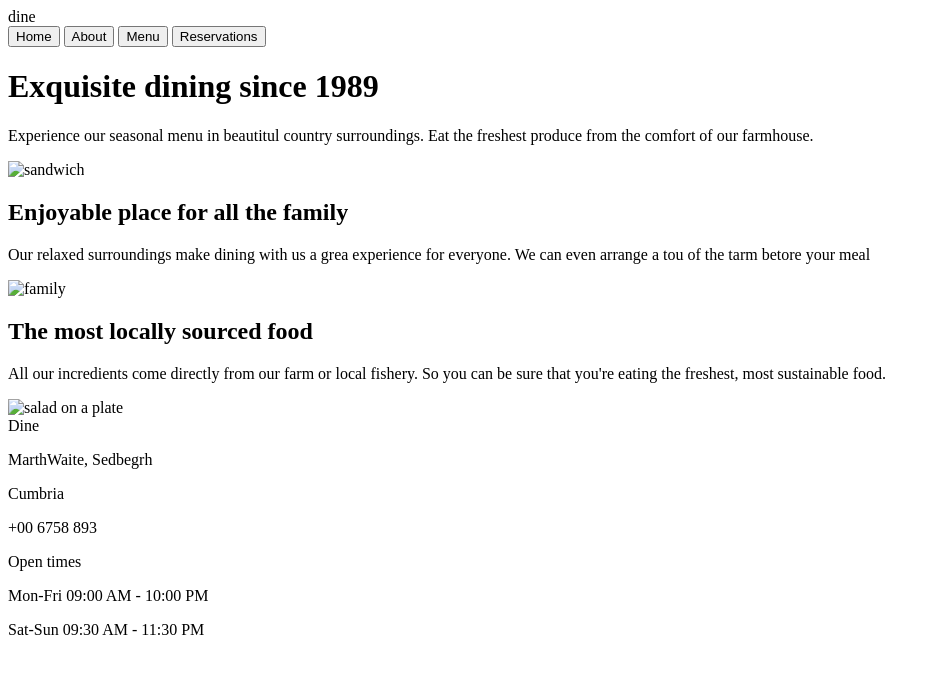
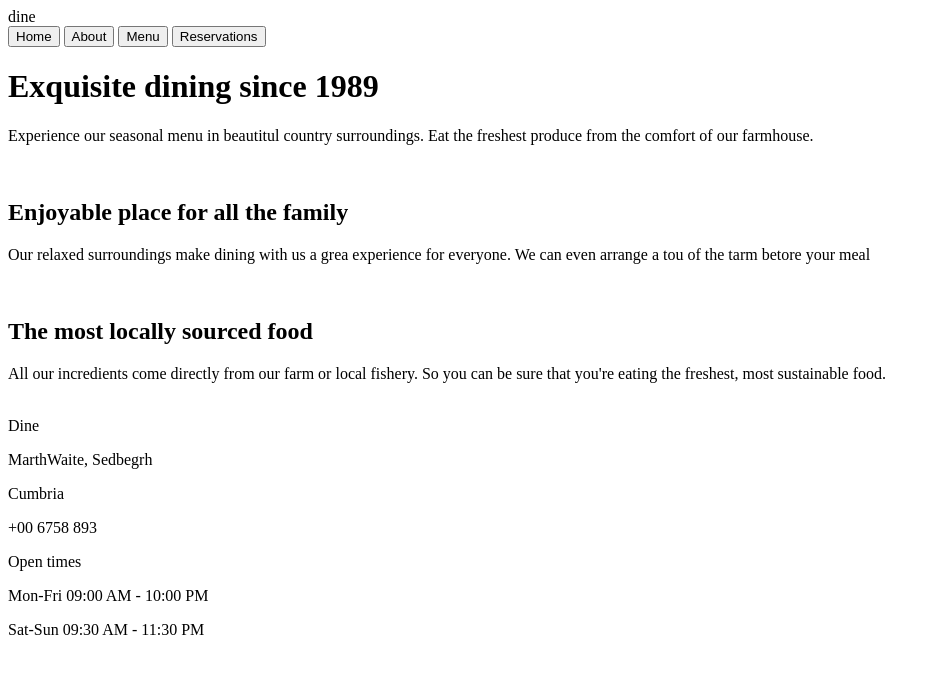
Before and after one commit to alrammahi-mariia/restaurant-page, a website built with webpack: page src/index.html in a window 1280 px wide. Shown: the whole page, without its empty margins (0-940 px from the left). Built offline with nearby package versions, Linux system fonts and the light colour scheme.

Commit message:
add homepage module

```diff
--- /dev/null
+++ b/src/homepage.js
@@ -0,0 +1,66 @@
+const homepage = () => {
+    const content = document.querySelector('#content');
+
+    // Hero section
+    const heroSection = document.createElement('div');
+    heroSection.setAttribute('class', 'hero-section');
+    const textBox = document.createElement('div');
+    const heroHead = document.createElement('h1');
+    const heroPara = document.createElement('p');
+    const image = document.createElement('img');
+    image.setAttribute('href', 'hero-img.jpeg');
+    heroHead.textContent = "Exquisite dining since 1989";
+    heroPara.textContent = "Experience our seasonal menu in beautitul country surroundings. Eat the freshest produce from the comfort of our farmhouse."
+
+    heroSection.appendChild(textBox);
+    textBox.appendChild(heroHead);
+    textBox.appendChild(heroPara);
+    heroSection.appendChild(image);
+
+    // Section 1
+
+    const firstSection = document.createElement('section');
+    const text1 = document.createElement('div');
+    firstSection.appendChild(text1);
+    const heading1 = document.createElement('h2');
+    const para1 = document.createElement('p');
+    const image1 = document.createElement('img');
+    image1.setAttribute('href', 'img-1.jpg');
+
+    heading1.textContent = "Enjoyable place for all the family";
+    para1.textContent = "Our relaxed surroundings make dining with us a grea experience for everyone. We can even arrange a tou of the tarm betore your meal"
+
+    firstSection.appendChild(text1);
+    text1.appendChild(heading1);
+    text1.appendChild(para1);
+    firstSection.appendChild(image1);
+
+    content.appendChild(heroSection);
+    content.appendChild(firstSection);
+
+
+    // Section 2
+
+    const secondSection = document.createElement('section');
+    const text2 = document.createElement('div');
+    secondSection.appendChild(text2);
+    const heading2 = document.createElement('h2');
+    const para2 = document.createElement('p');
+    const image2 = document.createElement('img');
+    image1.setAttribute('href', 'img-2.jpg');
+
+    heading2.textContent = "The most locally sourced food";
+    para2.textContent = "All our incredients come directly from our farm or local fishery. So you can be sure that you're eating the freshest, most sustainable food."
+
+    secondSection.appendChild(text2);
+    text2.appendChild(heading2);
+    text2.appendChild(para2);
+    secondSection.appendChild(image2);
+
+    content.appendChild(heroSection);
+    content.appendChild(firstSection);
+    content.appendChild(secondSection);
+
+}
+
+export default homepage;
--- a/src/index.html
+++ b/src/index.html
@@ -16,32 +16,7 @@
             <button>Reservations</button>
         </nav>
     </header>
-    <div id="content">
-        <div class="hero-section">
-            <div>
-                <h1>Exquisite dining since 1989</h1>
-                <p>Experience our seasonal menu in beautitul country
-                    surroundings. Eat the freshest produce from the
-                    comfort of our farmhouse.</p>
-            </div>
-            <img href="hero-img.jpeg" alt="sandwich"/>
-        </div>
-        <section>
-            <div class="text">
-                <h2>Enjoyable place for all the family</h2>
-                <p>Our relaxed surroundings make dining with us a grea experience for everyone. We can even arrange a tou
-                    of the tarm betore your meal</p>
-            </div>
-            <img href="img-1.jpeg" alt="family"/>
-        </section>
-        <section>
-            <div class="text">
-                <h2>The most locally sourced food</h2>
-                <p>All our incredients come directly from our farm or
-                    local fishery. So you can be sure that you're eating the freshest, most sustainable food.</p>
-            </div>
-            <img href="img-2.jpeg" alt="salad on a plate"/>
-        </section>
+    <div id="content"></div>
     <footer>
         <div id="logo">Dine</div>
         <div id="contact">
@@ -55,6 +30,5 @@
             <p>Sat-Sun 09:30 AM - 11:30 PM</p>
         </div>
     </footer>
-    </div>
 </body>
 </html>
--- a/src/index.js
+++ b/src/index.js
@@ -1 +1,3 @@
-alert("Hello world")
+import homepage from './homepage.js'
+
+homepage();
```
Lines whose indentation alone changed are shown as unchanged.
